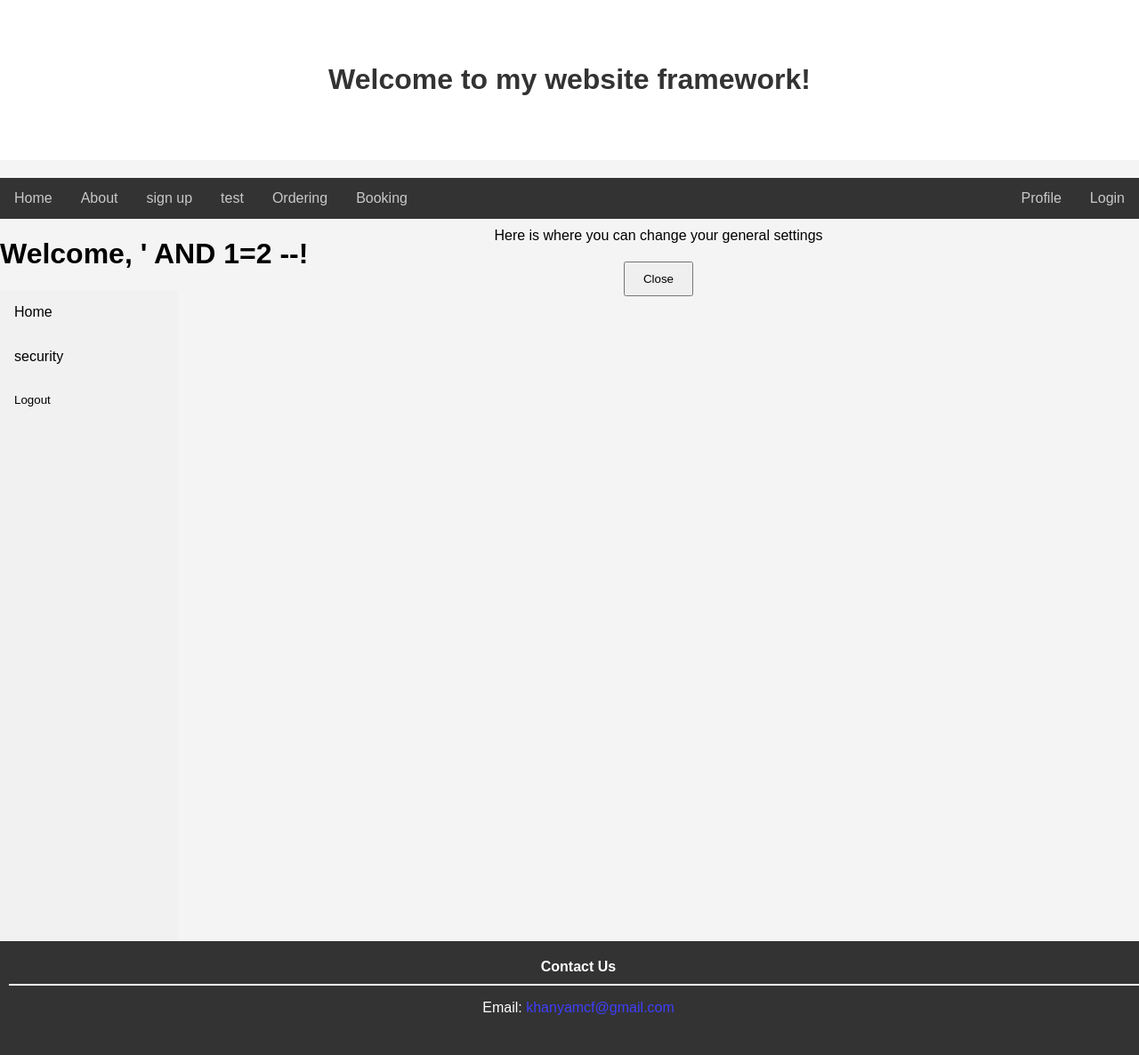
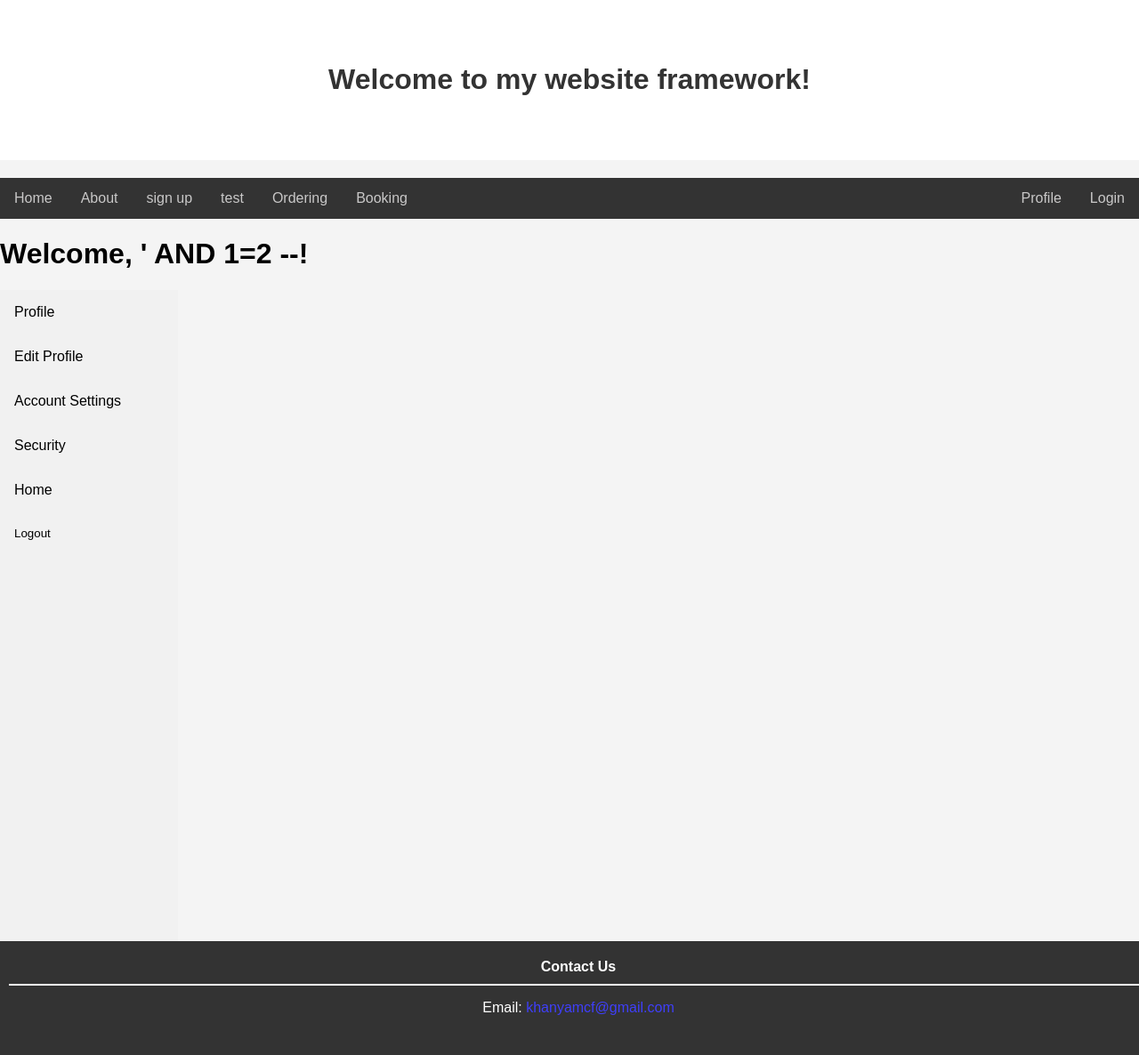
Before and after one commit to khanya-mcfadden/os-practice-framework, a Flask app: page /profile in a window 1280 px wide. Shown: the whole page at 89% size. Run offline with Flask 3, Linux system fonts and the light colour scheme; a user stored in the database is signed in.

Commit message:
Update profile.html
added other overlays and features

```diff
--- a/Templates/profile.html
+++ b/Templates/profile.html
@@ -9,77 +9,53 @@
 
 <div class="sidenav">
     <div class="sidebar">
-
-        <a href="#home" onclick="showOverlay('Here is where you can change your general settings')">Home</a>
-
-        <div id="overlay" style="display:none; position:fixed; top:0; left:200px; width:calc(100% - 200px); height:100%; background-color:rgba(255, 255, 255, 0); color:black; text-align:center; padding-top:20%;">
-            <div id="overlay-content"></div>
-            <button onclick="hideOverlay()" style="margin-top:20px; padding:10px 20px;">Close</button>
-        </div>
-
-        <script>
-            function showOverlay(message) {
-            document.getElementById('overlay-content').innerText = message;
-            document.getElementById('overlay').style.display = 'block';
-            }
-
-            function hideOverlay() {
-            document.getElementById('overlay').style.display = 'none';
-            }
-
-            // Show base overlay when no other options are clicked
-            document.addEventListener('DOMContentLoaded', (event) => {
-            showOverlay('Here is where you can change your general settings');
-            });
-        </script>
-
-
-        <a href="#security" onclick="showOverlay('Here is where you can change your security settings')">security</a>
-
-        <div id="security-overlay" style="display:none; position:fixed; top:0; left:200px; width:calc(100% - 200px); height:100%; background-color:rgba(255, 255, 255, 0); color:black; text-align:center; padding-top:20%;">
-            <div id="security-overlay-content"></div>
-            <button onclick="hideOverlay()" style="margin-top:20px; padding:10px 20px;">Close</button>
-        </div>
-
-        <script>
-            function showOverlay(message) {
-            document.getElementById('overlay-content').innerText = message;
-            document.getElementById('overlay').style.display = 'block';
-            }
-
-            function hideOverlay() {
-            document.getElementById('overlay').style.display = 'none';
-            }
-        </script>
-
-
-
-
-
-
-
-
-
-
-
-
-
-
-
-
-
-
-
-
-
-
-
+        <a href="#profile" onclick="showOverlay('profile-overlay', 'View and edit your profile details here.')">Profile</a>
+        <a href="#edit-profile" onclick="showOverlay('edit-profile-overlay', 'Edit your personal information, such as your email and contact details.')">Edit Profile</a>
+        <a href="#settings" onclick="showOverlay('settings-overlay', 'Access your account settings and preferences here.')">Account Settings</a>
+        <a href="#security" onclick="showOverlay('security-overlay', 'Here is where you can change your security settings')">Security</a>
+        <a href="#home" onclick="showOverlay('home-overlay', 'Here is where you can change your general settings')">Home</a>
 
         <form action="/logout" method="post" style="display:inline;">
             <button type="submit" style="background:none; border:none; color:inherit; cursor:pointer; padding:16px; text-align:left; width:100%;">Logout</button>
         </form>
     </div>
 </div>
+
+<!-- Overlays for each section -->
+<div id="home-overlay" class="overlay" style="display:none;">
+    <div class="overlay-content">Here is where you can change your general settings</div>
+    <button onclick="hideOverlay()" class="overlay-close">Close</button>
+</div>
+<div id="security-overlay" class="overlay" style="display:none;">
+    <div class="overlay-content">Here is where you can change your security settings</div>
+    <button onclick="hideOverlay()" class="overlay-close">Close</button>
+</div>
+<div id="profile-overlay" class="overlay" style="display:none;">
+    <div class="overlay-content">View and edit your profile details here.</div>
+    <button onclick="hideOverlay()" class="overlay-close">Close</button>
+</div>
+<div id="edit-profile-overlay" class="overlay" style="display:none;">
+    <div class="overlay-content">Edit your personal information, such as your email and contact details.</div>
+    <button onclick="hideOverlay()" class="overlay-close">Close</button>
+</div>
+<div id="settings-overlay" class="overlay" style="display:none;">
+    <div class="overlay-content">Access your account settings and preferences here.</div>
+    <button onclick="hideOverlay()" class="overlay-close">Close</button>
+</div>
+
+<!-- JavaScript functions to handle overlays -->
+<script>
+    function showOverlay(overlayId, message) {
+        document.querySelectorAll('.overlay').forEach(overlay => overlay.style.display = 'none');
+        document.getElementById(overlayId).querySelector('.overlay-content').innerText = message;
+        document.getElementById(overlayId).style.display = 'block';
+    }
+
+    function hideOverlay() {
+        document.querySelectorAll('.overlay').forEach(overlay => overlay.style.display = 'none');
+    }
+</script>
+
 <style>
     /* The side navigation menu */
     .sidebar {
```
Also changed, not shown: other parts of Templates/profile.html (+32 -1 lines). Lines whose indentation alone changed are shown as unchanged.
